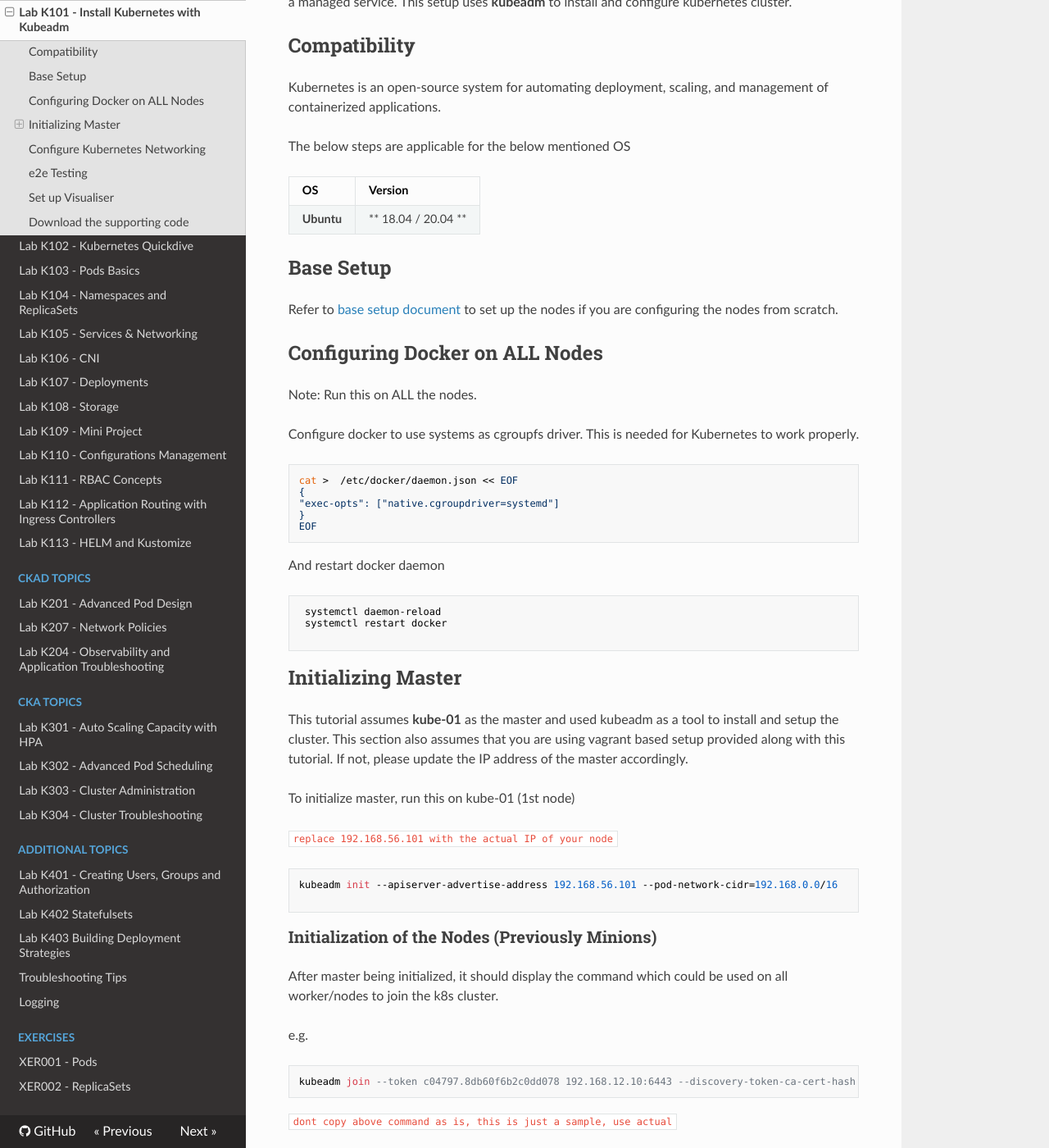
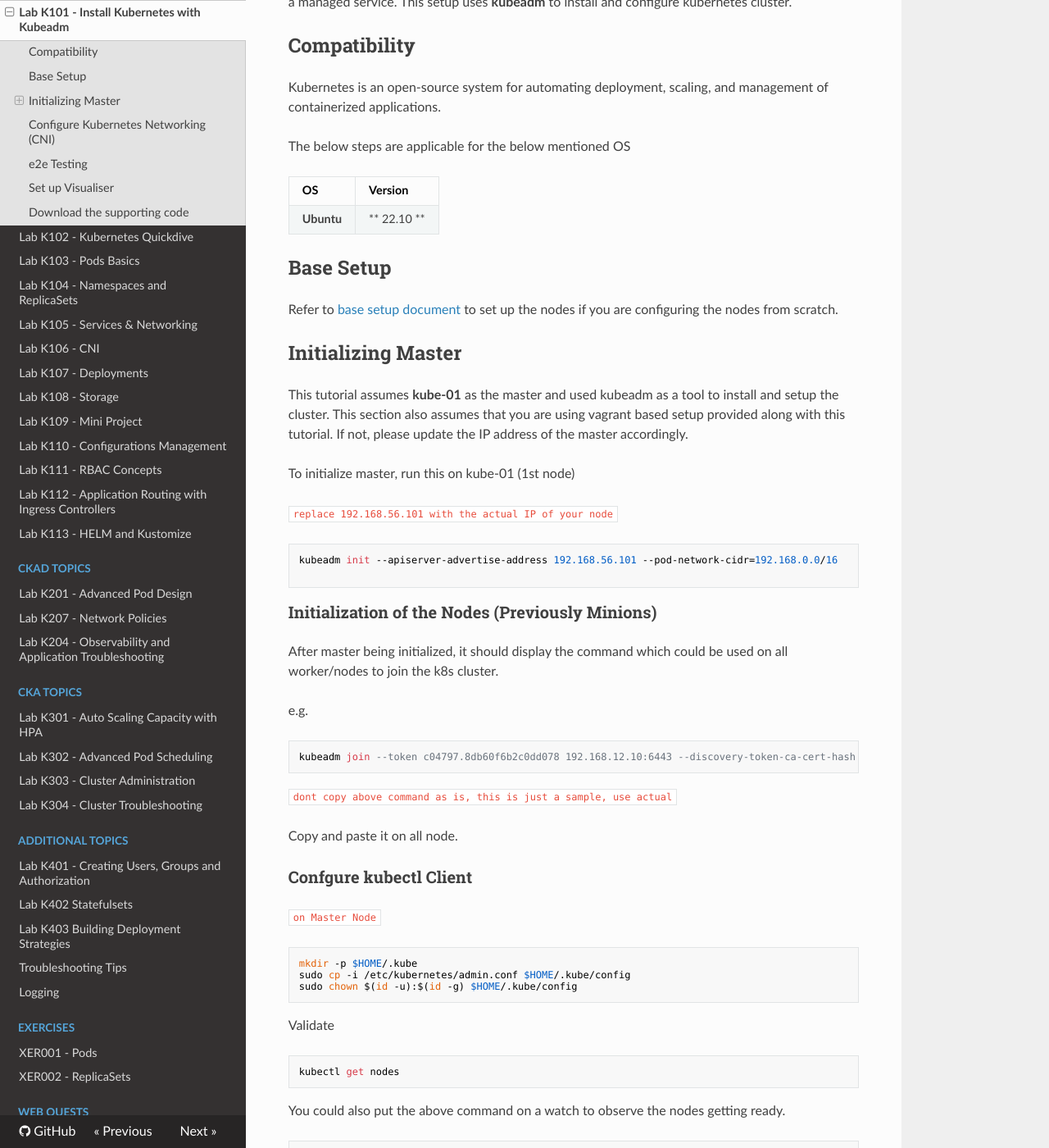
Before and after one commit to schoolofdevops/kubernetes-labguide, an MkDocs documentation site: the page built from chapters/install_kubernetes_with_kubeadm.md, in a window 1280 px wide and 1400 px high, scrolled down 217 px. Shown: the whole window at 82% size. Built offline with MkDocs 1.6.1, drawn with Linux system fonts in a browser that asks for light colours; nearby versions of some CDN libraries; old or Windows-style settings are respelled for this version of MkDocs; some of the changed text lies outside the part shown.

````diff
--- a/chapters/install_kubernetes_with_kubeadm.md
+++ b/chapters/install_kubernetes_with_kubeadm.md
@@ -12,33 +12,12 @@
 
 | OS | Version |
 | --- | --- |
-| **Ubuntu** | ** 18.04 / 20.04 ** |
+| **Ubuntu** | ** 22.10 ** |
 
 ## Base Setup
 
 Refer to [base setup document](../base_setup) to set up the nodes if you are configuring the nodes from scratch.
 
-
-## Configuring Docker on ALL Nodes
-
-Note: Run this on ALL the nodes.
-
-Configure docker to use systems as cgroupfs driver. This is needed for Kubernetes to work properly.
-
-```
-cat >  /etc/docker/daemon.json << EOF
-{
-"exec-opts": ["native.cgroupdriver=systemd"]
-}
-EOF
-```
-
-And restart docker daemon
-```
- systemctl daemon-reload
- systemctl restart docker
-
-```
 
 
 ## Initializing Master
@@ -90,16 +69,14 @@
 watch kubectl get nodes
 ```
 
-## Configure Kubernetes Networking
+## Configure Kubernetes Networking (CNI)
 
 Installing overlay network is necessary for the pods to communicate with each other across the hosts. It is necessary to do this before you try to deploy any applications to your cluster.
 
 There are various overlay networking drivers available for kubernetes. We are going to use **Weave Net**.
 
 ```
-
-export kubever=$(kubectl version | base64 | tr -d '\n')
-kubectl apply -f "https://cloud.weave.works/k8s/net?k8s-version=$kubever"
+kubectl apply -f https://github.com/weaveworks/weave/releases/download/v2.8.1/weave-daemonset-k8s.yaml
 ```
 
 
--- a/mkdocs.yml
+++ b/mkdocs.yml
@@ -3,7 +3,7 @@
 site_author: Gourav Shah
 site_description: Complete Kubernetes Tutorial by Example
 google_analytics: ['UA-36802546-16', 'kubernetes-tutorial.schoolofdevops.com']
-pages:
+nav:
   - Home: "index.md"
   - Just Enough Docker:
      - Lab D101 - Operating Containers: "operating-docker-containers.md"
````
